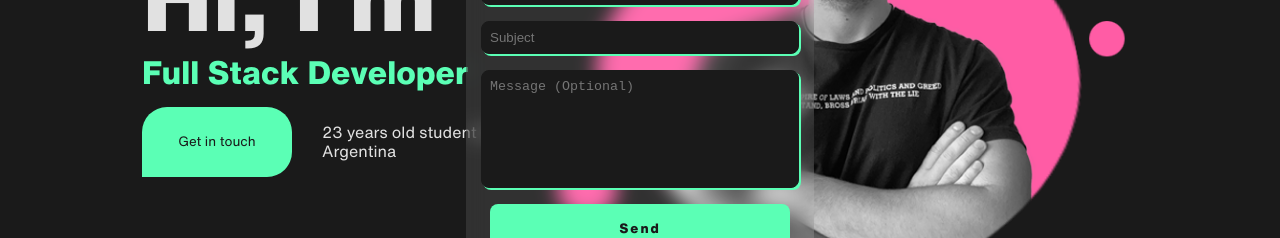
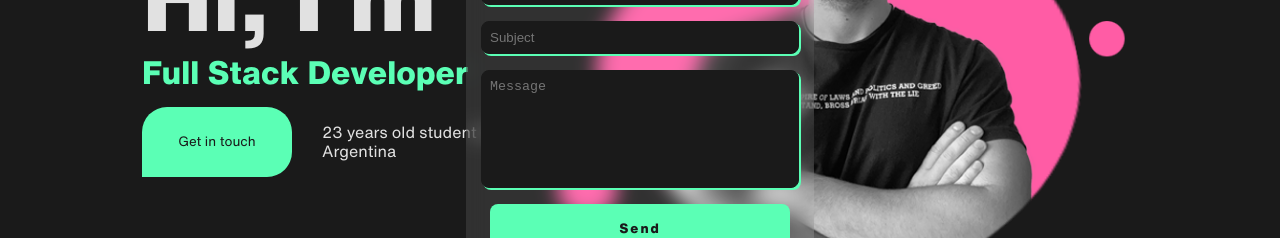
Before and after one commit to GabrielGiorgis/portofolio-client, a React (Vite) app: page / in a window 1280 px wide. Both pictures are taken after a click on the button "Get in touch". Shown: the part 343-581 px from the top of the page. Built offline with nearby package versions, Linux system fonts and the light colour scheme.

Commit message:
Fix optional in form

```diff
--- a/src/components/landing.jsx
+++ b/src/components/landing.jsx
@@ -100,7 +100,7 @@ function Title(){
 					<input ref={nameRef} type='text' placeholder='Name'/>
 					<input ref={emailRef} type='text' placeholder='Email'/>
 					<input ref={subjectRef} type='text' placeholder='Subject'/>
-					<textarea ref={messageRef} placeholder='Message (Optional)'></textarea>
+					<textarea ref={messageRef} placeholder='Message'></textarea>
 					{!loading && <button className='button' onClick={handleSubmit}>Send</button> }
 					{/* {loading && <p className='loading-icon'><FontAwesomeIcon icon={faSpinner} spinPulse /><span>sending</span></p>} */}
 					{loading && <p className='loading-icon'>
```
